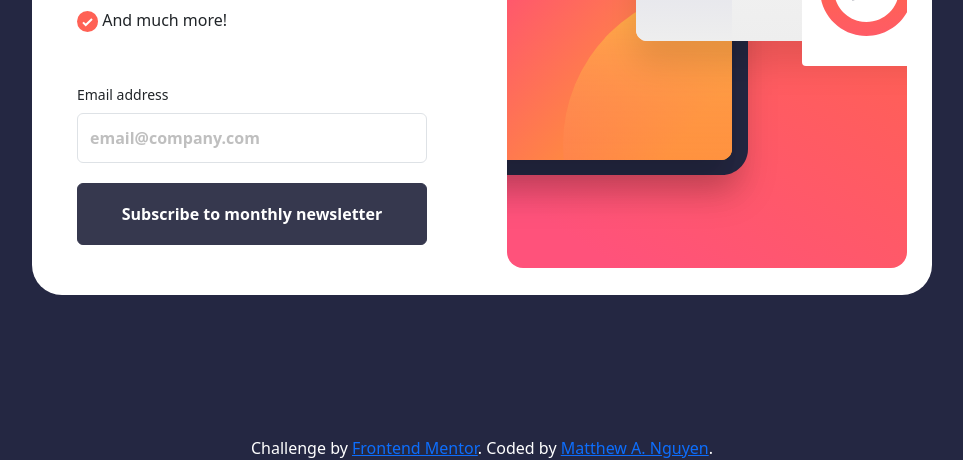
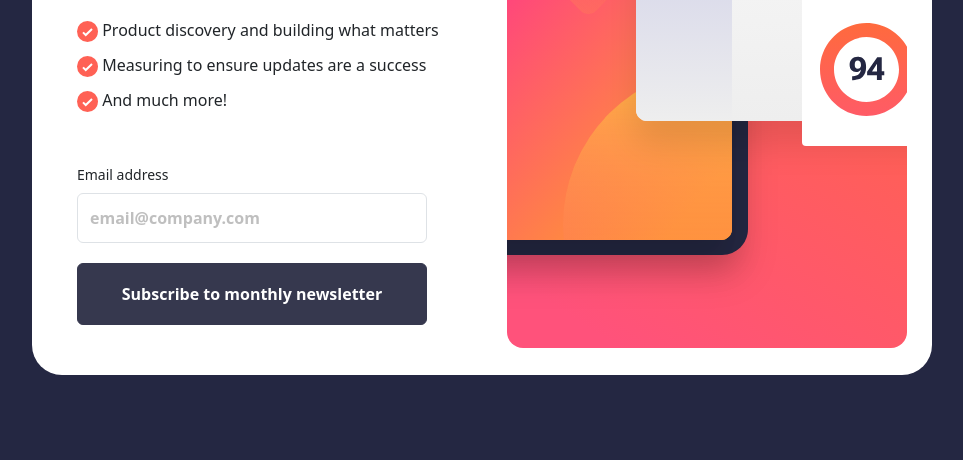
Before and after one commit to mattwhen/newsletter-signup, a plain HTML site: page index.html in a window 1280 px wide. Shown: the part 340-800 px from the top of the page, without its empty margins (158-1121 px from the left). Drawn offline with nearby package versions, Linux system fonts and the light colour scheme.

Commit message:
remove footer and minor styling to the height of panel.

```diff
--- a/css/styles.css
+++ b/css/styles.css
@@ -7,7 +7,7 @@ body {
   display: flex;
   justify-content: center;
   align-items: center;
-  min-height: 80vh;
+  min-height: 100vh;
   background-color: hsl(234, 29%, 20%);
 }
 
--- a/index.html
+++ b/index.html
@@ -92,16 +92,5 @@
 		your subscription. Dismiss message -->
 
 		<!-- Success message end -->
-		<footer>
-			<div class="attribution">
-				Challenge by
-				<a href="https://www.frontendmentor.io?ref=challenge" target="_blank"
-					>Frontend Mentor</a
-				>. Coded by
-				<a href="https://github.com/mattwhen/newsletter-signup" target="_blank"
-					>Matthew A. Nguyen</a
-				>.
-			</div>
-		</footer>
 	</body>
 </html>
```
